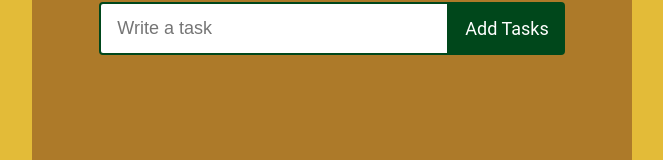
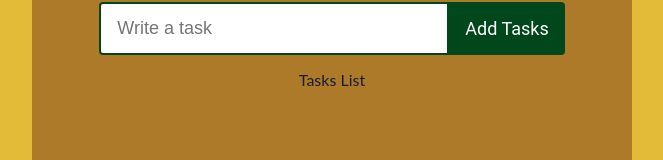
Before and after one commit to Lazaro84-alv/aplication-tasks-react, a React (Create React App) app: page / in a window 1280 px wide. Shown: the part 323-483 px from the top of the page, without its empty margins (308-971 px from the left). Built offline with nearby package versions, Linux system fonts and the light colour scheme; the HTML template or start-up script is replaced by a standard one.

Commit message:
Add styles in TasksList components

```diff
--- a/src/App.js
+++ b/src/App.js
@@ -1,6 +1,6 @@
 import './App.css';
 import kemetecLogo from "./images/kemetec-logo.png";
-import TasksForm from '../src/components/TasksForm';
+import TasksList from './components/TasksList';
 
 function App() {
   return (
@@ -14,7 +14,7 @@ function App() {
       </div>
       <div className="main-task-list">
         <h1>My Tasks</h1>
-        <TasksForm />
+        <TasksList />
       </div>
     </div>
   );
--- a/src/Components/TasksList.js
+++ b/src/Components/TasksList.js
@@ -1,5 +1,6 @@
 import React from "react";
 import TasksForm from "./TasksForm";
+import "../styles/TasksList.css";
 
 function TasksList() {
     return (
--- /dev/null
+++ b/src/styles/TasksList.css
@@ -0,0 +1,6 @@
+.tasks-list-container {
+    display: flex;
+    flex-wrap: wrap;
+    justify-content: center;
+    margin-top: 15px;
+}
```
